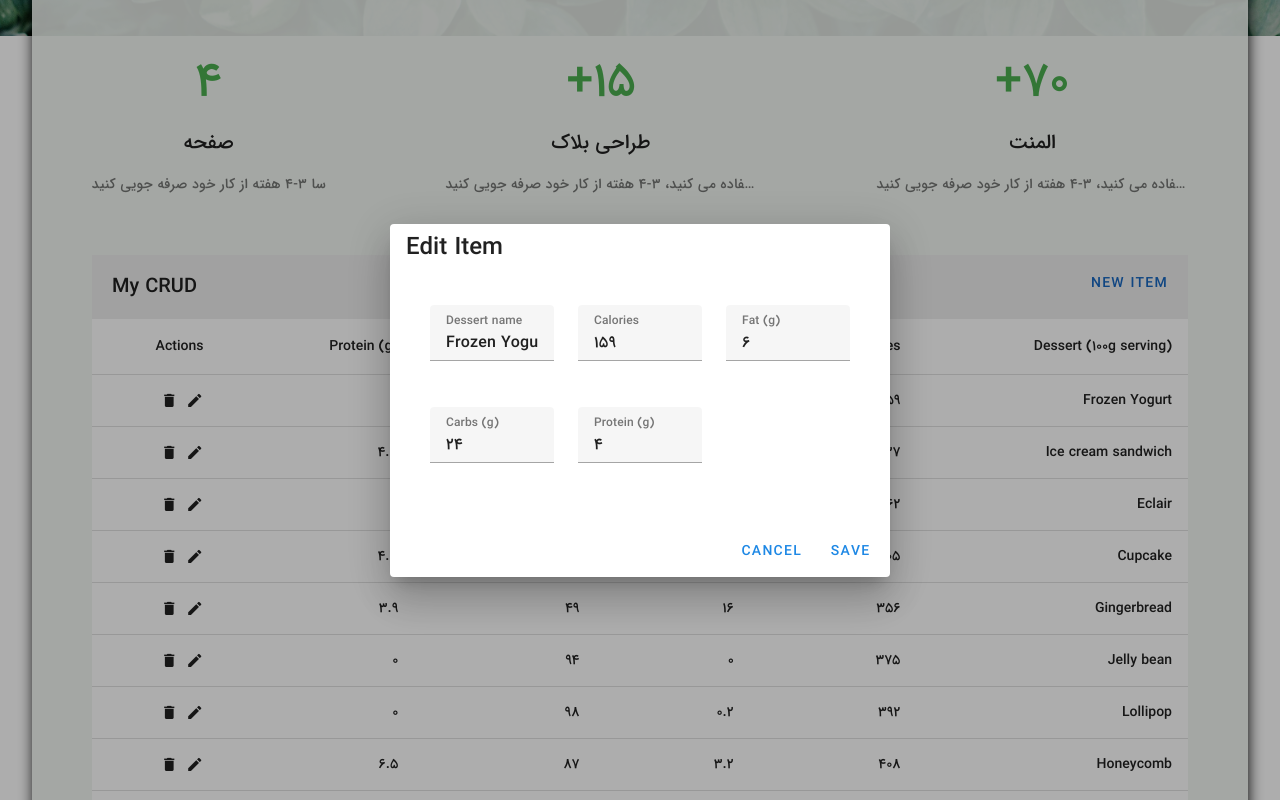
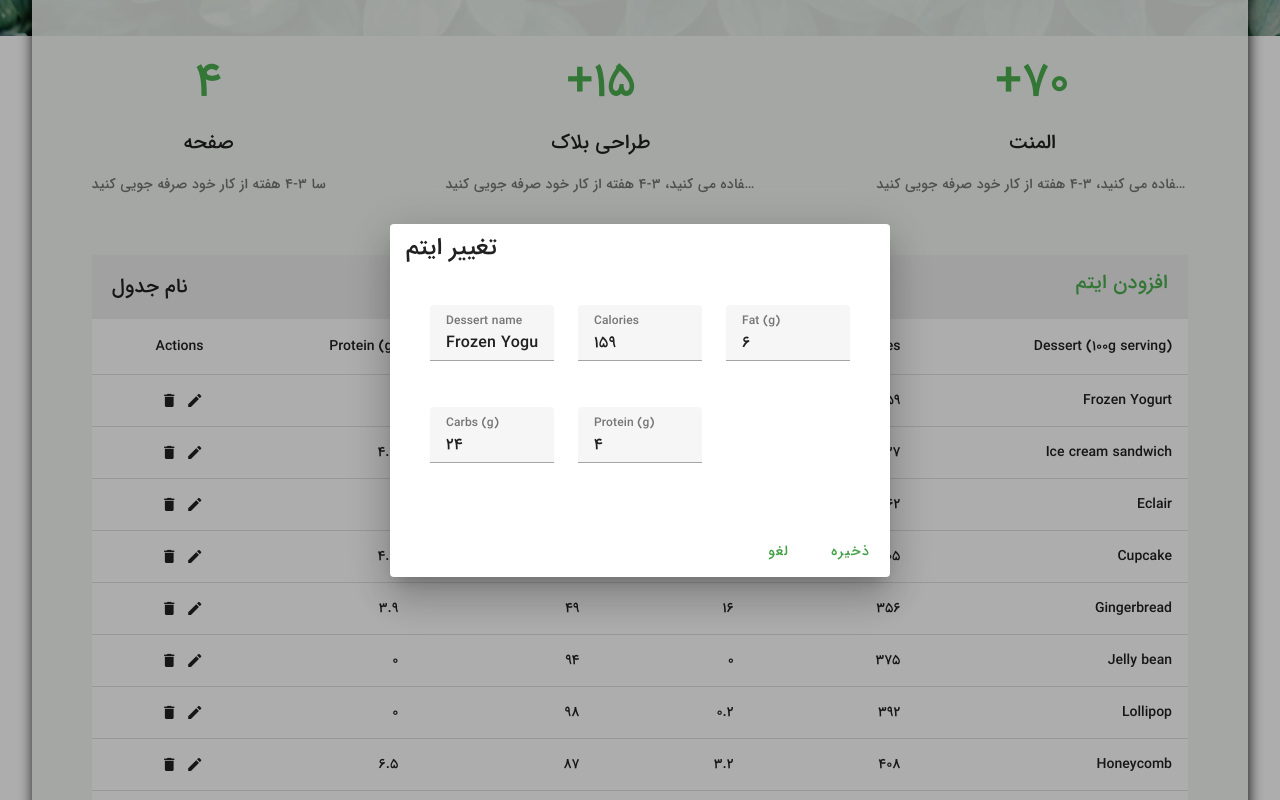
Before and after one commit to ElyasHesari/fake-api-data-viewer, a Vue app: page / in a window 1280 px wide. Both pictures are taken after a click on the button 194 px from the left and 964 px from the top of the page. Built offline with nearby package versions, Linux system fonts and the light colour scheme.

Commit message:
move fetch api to services folder

```diff
--- a/src/components/Table.vue
+++ b/src/components/Table.vue
@@ -1,32 +1,19 @@
 <template>
-    <v-data-table dir="rtl"
+  <v-data-table
+    dir="rtl"
     :headers="headers"
     :items="desserts"
     :sort-by="[{ key: 'calories', order: 'asc' }]"
   >
     <template v-slot:top>
-        <v-toolbar
-          flat
-        >
-          <v-toolbar-title>My CRUD</v-toolbar-title>
-          <v-divider
-            class="mx-4"
-            inset
-            vertical
-          ></v-divider>
+      <v-toolbar flat>
+        <v-toolbar-title>نام جدول</v-toolbar-title>
+        <v-divider class="mx-4" inset vertical></v-divider>
         <v-spacer></v-spacer>
-          <v-dialog
-            v-model="dialog"
-            max-width="500px"
-          >
+        <v-dialog v-model="dialog" max-width="500px">
           <template v-slot:activator="{ props }">
-              <v-btn
-                class="mb-2"
-                color="primary"
-                dark
-                v-bind="props"
-              >
-                New Item
+            <v-btn class="mb-2 text-h6" color="green" dark v-bind="props">
+              افزودن ایتم
             </v-btn>
           </template>
           <v-card>
@@ -37,51 +24,31 @@
             <v-card-text>
               <v-container>
                 <v-row>
-                    <v-col
-                      cols="12"
-                      md="4"
-                      sm="6"
-                    >
+                  <v-col cols="12" md="4" sm="6">
                     <v-text-field
                       v-model="editedItem.name"
                       label="Dessert name"
                     ></v-text-field>
                   </v-col>
-                    <v-col
-                      cols="12"
-                      md="4"
-                      sm="6"
-                    >
+                  <v-col cols="12" md="4" sm="6">
                     <v-text-field
                       v-model="editedItem.calories"
                       label="Calories"
                     ></v-text-field>
                   </v-col>
-                    <v-col
-                      cols="12"
-                      md="4"
-                      sm="6"
-                    >
+                  <v-col cols="12" md="4" sm="6">
                     <v-text-field
                       v-model="editedItem.fat"
                       label="Fat (g)"
                     ></v-text-field>
                   </v-col>
-                    <v-col
-                      cols="12"
-                      md="4"
-                      sm="6"
-                    >
+                  <v-col cols="12" md="4" sm="6">
                     <v-text-field
                       v-model="editedItem.carbs"
                       label="Carbs (g)"
                     ></v-text-field>
                   </v-col>
-                    <v-col
-                      cols="12"
-                      md="4"
-                      sm="6"
-                    >
+                  <v-col cols="12" md="4" sm="6">
                     <v-text-field
                       v-model="editedItem.protein"
                       label="Protein (g)"
@@ -93,30 +60,31 @@
 
             <v-card-actions>
               <v-spacer></v-spacer>
-                <v-btn
-                  color="blue-darken-1"
-                  variant="text"
-                  @click="close"
-                >
-                  Cancel
+              <v-btn color="green-darken-1" variant="text" @click="close">
+                لغو
               </v-btn>
-                <v-btn
-                  color="blue-darken-1"
-                  variant="text"
-                  @click="save"
-                >
-                  Save
+              <v-btn color="green-darken-1" variant="text" @click="save">
+                ذخیره
               </v-btn>
             </v-card-actions>
           </v-card>
         </v-dialog>
         <v-dialog v-model="dialogDelete" max-width="500px">
           <v-card>
-              <v-card-title class="text-h5">Are you sure you want to delete this item?</v-card-title>
+            <v-card-title class="text-h5 text-right"
+              >از حذف ایتم اطمینان دارید؟</v-card-title
+            >
             <v-card-actions>
               <v-spacer></v-spacer>
-                <v-btn color="blue-darken-1" variant="text" @click="closeDelete">Cancel</v-btn>
-                <v-btn color="blue-darken-1" variant="text" @click="deleteItemConfirm">OK</v-btn>
+              <v-btn color="green-darken-1" variant="text" @click="closeDelete"
+                >لغو</v-btn
+              >
+              <v-btn
+                color="green-darken-1"
+                variant="text"
+                @click="deleteItemConfirm"
+                >بله</v-btn
+              >
               <v-spacer></v-spacer>
             </v-card-actions>
           </v-card>
@@ -124,203 +92,202 @@
       </v-toolbar>
     </template>
     <template v-slot:item.actions="{ item }">
-        <v-icon
-          class="me-2"
-          size="small"
-          @click="editItem(item)"
-        >
+      <v-icon class="me-2" size="small" @click="editItem(item)">
         mdi-pencil
       </v-icon>
-        <v-icon
-          size="small"
-          @click="deleteItem(item)"
-        >
-          mdi-delete
-        </v-icon>
+      <v-icon size="small" @click="deleteItem(item)"> mdi-delete </v-icon>
     </template>
     <template v-slot:no-data>
-        <v-btn
-          color="primary"
-          @click="initialize"
-        >
-          Reset
-        </v-btn>
+      <v-btn color="primary" @click="initialize"> Reset </v-btn>
     </template>
   </v-data-table>
 </template>
 
-  <script>
-    export default {
-      data: () => ({
-        dialog: false,
-        dialogDelete: false,
-        headers: [
+<script setup>
+import { reactive, computed, watch, onMounted, ref } from "vue";
+
+const dialog = ref(false);
+const dialogDelete = ref(false);
+const headers = [
   {
-            title: 'Dessert (100g serving)',
-            align: 'start',
+    title: "Dessert (100g serving)",
+    align: "start",
     sortable: false,
-            key: 'name',
+    key: "name",
   },
-          { title: 'Calories', key: 'calories' },
-          { title: 'Fat (g)', key: 'fat' },
-          { title: 'Carbs (g)', key: 'carbs' },
-          { title: 'Protein (g)', key: 'protein' },
-          { title: 'Actions', key: 'actions', sortable: false },
-        ],
-        desserts: [],
-        editedIndex: -1,
-        editedItem: {
-          name: '',
+  { title: "Calories", key: "calories" },
+  { title: "Fat (g)", key: "fat" },
+  { title: "Carbs (g)", key: "carbs" },
+  { title: "Protein (g)", key: "protein" },
+  { title: "Actions", key: "actions", sortable: false },
+];
+const desserts = reactive([]);
+const editedIndex = ref(-1);
+const editedItem = reactive({
+  name: "",
   calories: 0,
   fat: 0,
   carbs: 0,
   protein: 0,
-        },
-        defaultItem: {
-          name: '',
+});
+const defaultItem = {
+  name: "",
   calories: 0,
   fat: 0,
   carbs: 0,
   protein: 0,
-        },
-      }),
+};
 
-      computed: {
-        formTitle () {
-          return this.editedIndex === -1 ? 'New Item' : 'Edit Item'
-        },
-      },
+const formTitle = computed(() => {
+  return editedIndex.value === -1 ? "افزودن ایتم" : "تغییر ایتم";
+});
 
-      watch: {
-        dialog (val) {
-          val || this.close()
-        },
-        dialogDelete (val) {
-          val || this.closeDelete()
-        },
-      },
+watch(dialog, (val) => {
+  if (!val) {
+    close();
+  }
+});
 
-      created () {
-        this.initialize()
-      },
+watch(dialogDelete, (val) => {
+  if (!val) {
+    closeDelete();
+  }
+});
 
-      methods: {
-        initialize () {
-          this.desserts = [
+onMounted(() => {
+  initialize();
+});
+
+function initialize() {
+  desserts.push(
     {
-              name: 'Frozen Yogurt',
+      name: "Frozen Yogurt",
       calories: 159,
       fat: 6.0,
       carbs: 24,
       protein: 4.0,
     },
     {
-              name: 'Ice cream sandwich',
+      name: "Ice cream sandwich",
       calories: 237,
       fat: 9.0,
       carbs: 37,
       protein: 4.3,
     },
     {
-              name: 'Eclair',
+      name: "Eclair",
       calories: 262,
       fat: 16.0,
       carbs: 23,
       protein: 6.0,
     },
     {
-              name: 'Cupcake',
+      name: "Cupcake",
       calories: 305,
       fat: 3.7,
       carbs: 67,
       protein: 4.3,
     },
     {
-              name: 'Gingerbread',
+      name: "Gingerbread",
       calories: 356,
       fat: 16.0,
       carbs: 49,
       protein: 3.9,
     },
     {
-              name: 'Jelly bean',
+      name: "Jelly bean",
       calories: 375,
       fat: 0.0,
       carbs: 94,
       protein: 0.0,
     },
     {
-              name: 'Lollipop',
+      name: "Lollipop",
       calories: 392,
       fat: 0.2,
       carbs: 98,
       protein: 0,
     },
     {
-              name: 'Honeycomb',
+      name: "Honeycomb",
       calories: 408,
       fat: 3.2,
       carbs: 87,
       protein: 6.5,
     },
     {
-              name: 'Donut',
+      name: "Donut",
       calories: 452,
       fat: 25.0,
       carbs: 51,
       protein: 4.9,
     },
     {
-              name: 'KitKat',
+      name: "KitKat",
       calories: 518,
       fat: 26.0,
       carbs: 65,
       protein: 7,
-            },
-          ]
-        },
+    }
+  );
+}
 
-        editItem (item) {
-          this.editedIndex = this.desserts.indexOf(item)
-          this.editedItem = Object.assign({}, item)
-          this.dialog = true
-        },
+function editItem(item) {
+  editedIndex.value = desserts.indexOf(item);
+  editedItem.name = item.name;
+  editedItem.calories = item.calories;
+  editedItem.fat = item.fat;
+  editedItem.carbs = item.carbs;
+  editedItem.protein = item.protein;
+  dialog.value = true;
+}
 
-        deleteItem (item) {
-          this.editedIndex = this.desserts.indexOf(item)
-          this.editedItem = Object.assign({}, item)
-          this.dialogDelete = true
-        },
+function deleteItem(item) {
+  editedIndex.value = desserts.indexOf(item);
+  editedItem.name = item.name;
+  editedItem.calories = item.calories;
+  editedItem.fat = item.fat;
+  editedItem.carbs = item.carbs;
+  editedItem.protein = item.protein;
+  dialogDelete.value = true;
+}
 
-        deleteItemConfirm () {
-          this.desserts.splice(this.editedIndex, 1)
-          this.closeDelete()
-        },
+function deleteItemConfirm() {
+  desserts.splice(editedIndex.value, 1);
+  closeDelete();
+}
 
-        close () {
-          this.dialog = false
-          this.$nextTick(() => {
-            this.editedItem = Object.assign({}, this.defaultItem)
-            this.editedIndex = -1
-          })
-        },
+function close() {
+  dialog.value = false;
+  nextTick(() => {
+    editedItem.name = defaultItem.name;
+    editedItem.calories = defaultItem.calories;
+    editedItem.fat = defaultItem.fat;
+    editedItem.carbs = defaultItem.carbs;
+    editedItem.protein = defaultItem.protein;
+    editedIndex.value = -1;
+  });
+}
 
-        closeDelete () {
-          this.dialogDelete = false
-          this.$nextTick(() => {
-            this.editedItem = Object.assign({}, this.defaultItem)
-            this.editedIndex = -1
-          })
-        },
+function closeDelete() {
+  dialogDelete.value = false;
+  nextTick(() => {
+    editedItem.name = defaultItem.name;
+    editedItem.calories = defaultItem.calories;
+    editedItem.fat = defaultItem.fat;
+    editedItem.carbs = defaultItem.carbs;
+    editedItem.protein = defaultItem.protein;
+    editedIndex.value = -1;
+  });
+}
 
-        save () {
-          if (this.editedIndex > -1) {
-            Object.assign(this.desserts[this.editedIndex], this.editedItem)
+function save() {
+  if (editedIndex.value > -1) {
+    Object.assign(desserts[editedIndex.value], editedItem);
   } else {
-            this.desserts.push(this.editedItem)
+    desserts.push({ ...editedItem });
   }
-          this.close()
-        },
-      },
+  close();
 }
 </script>
```
Also changed, not shown: src/services/EventService.js (added, +18 -0 lines). Lines whose indentation alone changed are shown as unchanged.
